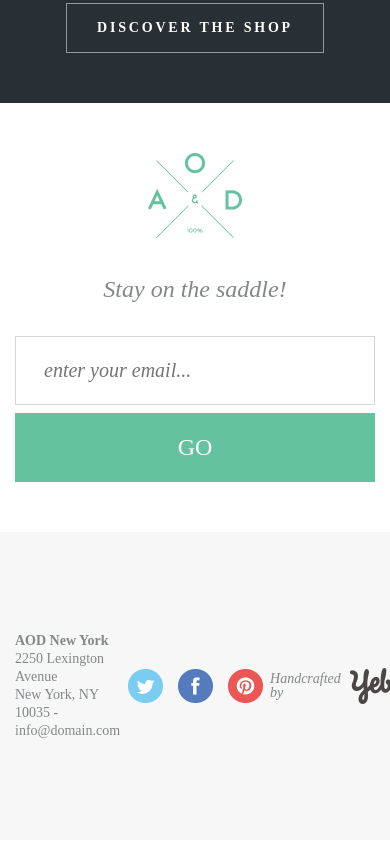
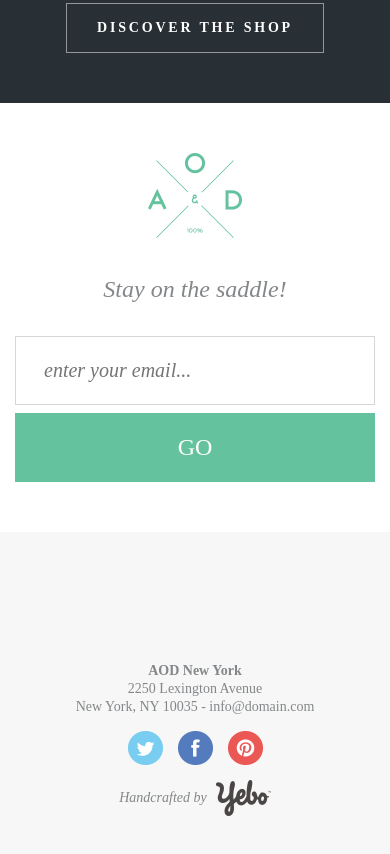
Before and after one commit to Safarov-E/Adaptive-layout-of-the-landing-page, a website built with webpack: page src/index.html in a window 390 px wide. Shown: the part 5627-6481 px from the top of the page. Built offline with nearby package versions, Linux system fonts and the light colour scheme.

Commit message:
Адаптив

```diff
--- a/src/styles/footer.scss
+++ b/src/styles/footer.scss
@@ -22,6 +22,22 @@
     }
     &__social {}
     &__dev {}
+    @media (max-width: 1100px) {
+        padding: 50px 0;
+    }
+    @media (max-width: 600px) {
+        padding: 30px 0;
+        &__row {
+            flex-direction: column;
+            text-align: center;
+        }
+        &__address {
+            padding: 0;
+        }
+        &__social {
+            margin: 15px 0;
+        }
+    }
 }
 .social {
     @include flexbox();
```
